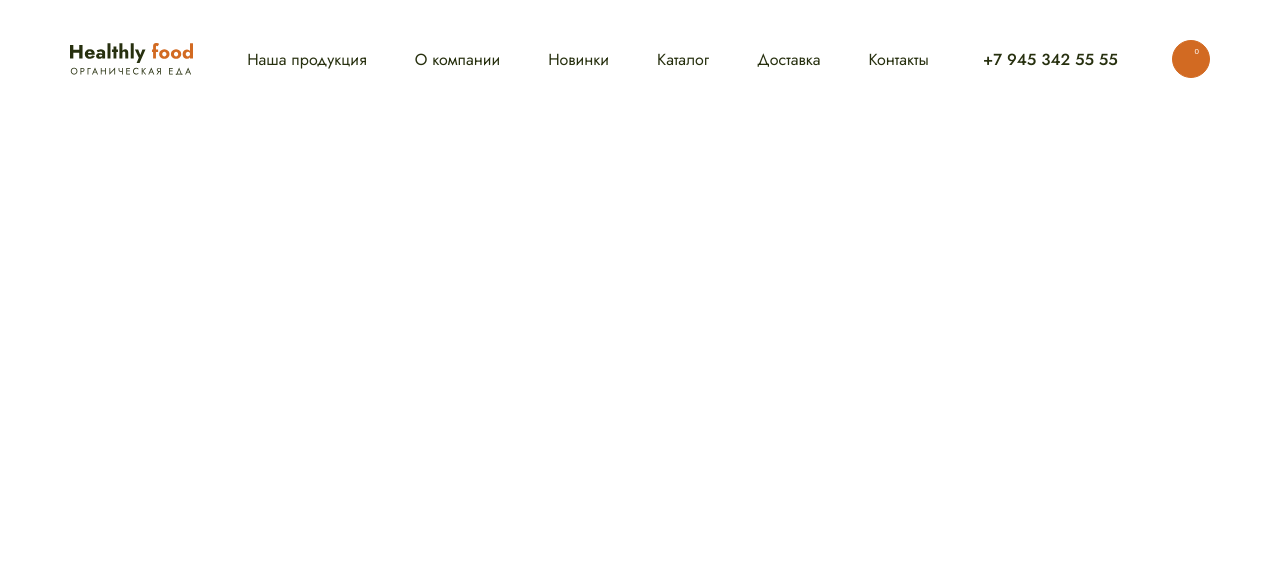
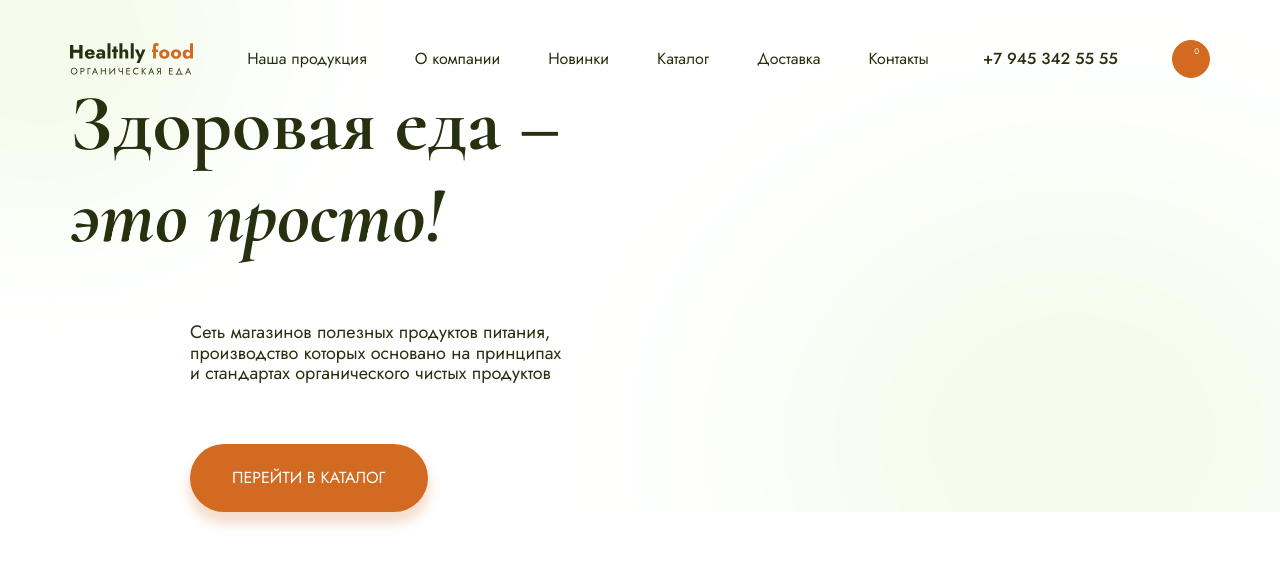
Before and after one commit to Dzuba110729/modele02-Shop, a website built with webpack: page src/index.html in a window 1280 px wide. Built offline with nearby package versions, Linux system fonts and the light colour scheme; files whose address does not match are found by name.

Commit message:
all header

```diff
--- a/package.json
+++ b/package.json
@@ -23,6 +23,7 @@
     "webpack-dev-server": "^4.13.1"
   },
   "dependencies": {
-    "html-webpack-plugin": "^5.5.0"
+    "html-webpack-plugin": "^5.5.0",
+    "normalize.css": "^8.0.1"
   }
 }
--- a/src/index.html
+++ b/src/index.html
@@ -40,6 +40,23 @@
 				<span class="header__counter">0</span>
 			</button>
 		</header>
+		<div class="container">
+			<div class="main__text">
+				<h1 class="title title__block">
+					Здоровая еда &ndash;
+					<span class="title__span">это просто!</span>
+				</h1>
+				<div class="main__item">
+					<p class="description description__size-s">
+						Сеть магазинов полезных продуктов питания, производство которых основано на&nbsp;принципах и
+						стандартах органического чистых продуктов
+					</p>
+					<div class="main__link">
+						<a href="#" class="link">Перейти в каталог</a>
+					</div>
+				</div>
+			</div>
+		</div>
 	</div>
 </body>
 
--- a/src/index.js
+++ b/src/index.js
@@ -1,2 +1,2 @@
+import 'normalize.css'
 import "./styles/main.scss";
-import './index.html';
--- a/src/styles/main.scss
+++ b/src/styles/main.scss
@@ -14,6 +14,7 @@ html {
 body {
 	font-size: 1.6rem;
 	font-family: $font-jost;
+	color: $green;
 }
 
 .header {
@@ -24,7 +25,7 @@ body {
 	display: flex;
 	justify-content: space-between;
 	align-items: center;
-	margin-top: 4rem;
+	padding-top: 4rem;
 	&__nav {
 		display: flex;
 		list-style-type: none;
@@ -33,7 +34,6 @@ body {
 		gap: 4.8rem;
 	}
 	&__link {
-		font-size: 1.6rem;
 		color: $green;
 		text-decoration: none;
 		&:hover {
@@ -41,7 +41,6 @@ body {
 		}
 	}
 	&__tel {
-		font-size: 1.6rem;
 		color: $green;
 		font-weight: 500;
 		text-decoration: none;
@@ -83,3 +82,57 @@ body {
 	width: 12.3rem;
 	height: 3.2rem;
 }
+
+.container {
+	max-width: 1140px;
+	margin: 0 auto;
+	padding-left: 15px;
+	padding-right: 15px;
+}
+
+.main {
+	background-image: url(../images/main.png);
+	background-size: cover;
+	background-position-x: center;
+	&__item {
+		margin-left: 12rem;
+		max-width: 378px;
+		margin-top: 6rem;
+	}
+	&__link {
+		margin-top: 6rem;
+	}
+}
+
+.title {
+	font-family: $font-cormorant;
+	font-weight: 700;
+	font-size: 8rem;
+	margin: 0;
+	&__span {
+		font-style: italic;
+	}
+	&__block {
+		.title__span {
+			display: block;
+		}
+	}
+}
+
+.description {
+	margin: 0;
+	&__size-s {
+		font-size: 1.8rem;
+	}
+}
+
+.link {
+	color: $white;
+	text-transform: uppercase;
+	padding: 2.5rem 4.2rem;
+	background-color: $orange;
+	box-shadow: 0px 1rem 1.1rem .2rem rgba(207, 92, 13, 0.2);
+	text-decoration: none;
+	border-radius: 3.8rem;
+	display: inline-block;
+}
```
Also changed, not shown: dist/61de7019d04d32768578.png (added), dist/index.html, dist/styles/main.css, src/images/main.png (added), 1 other file.
